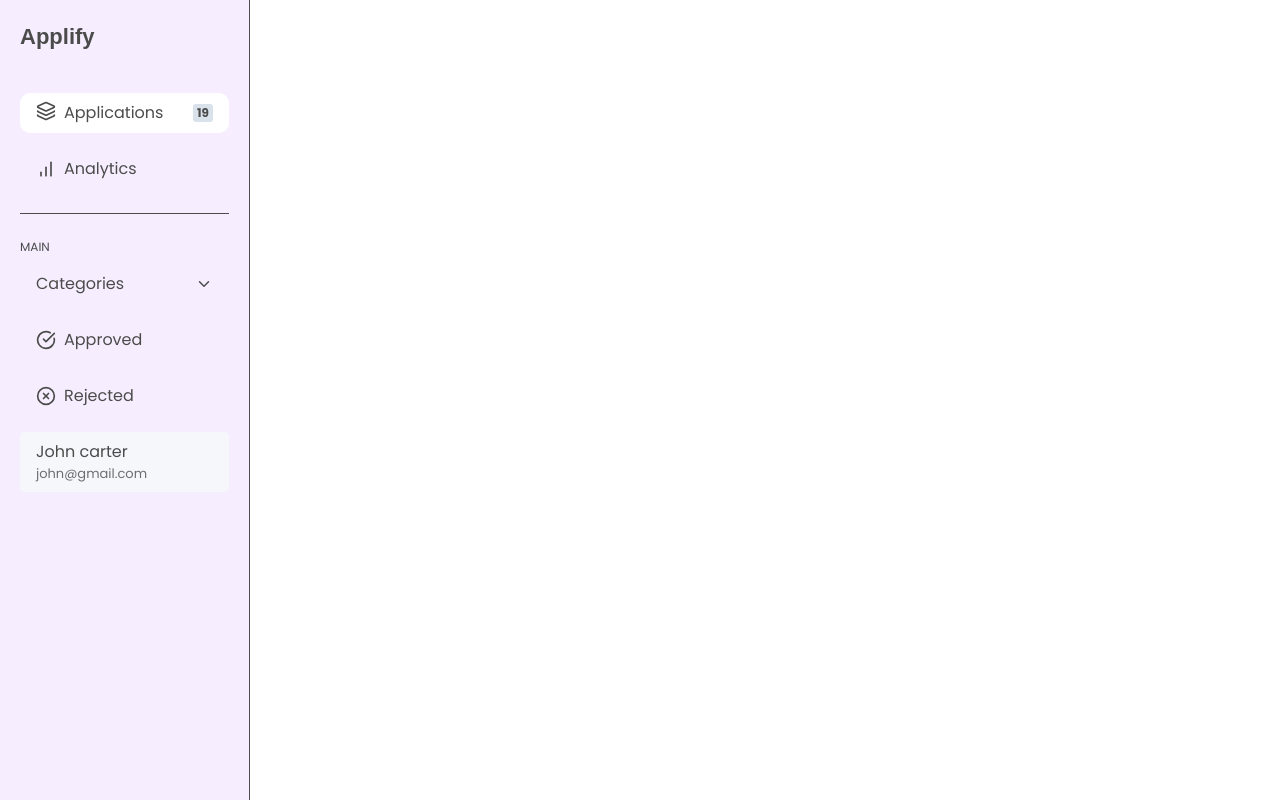
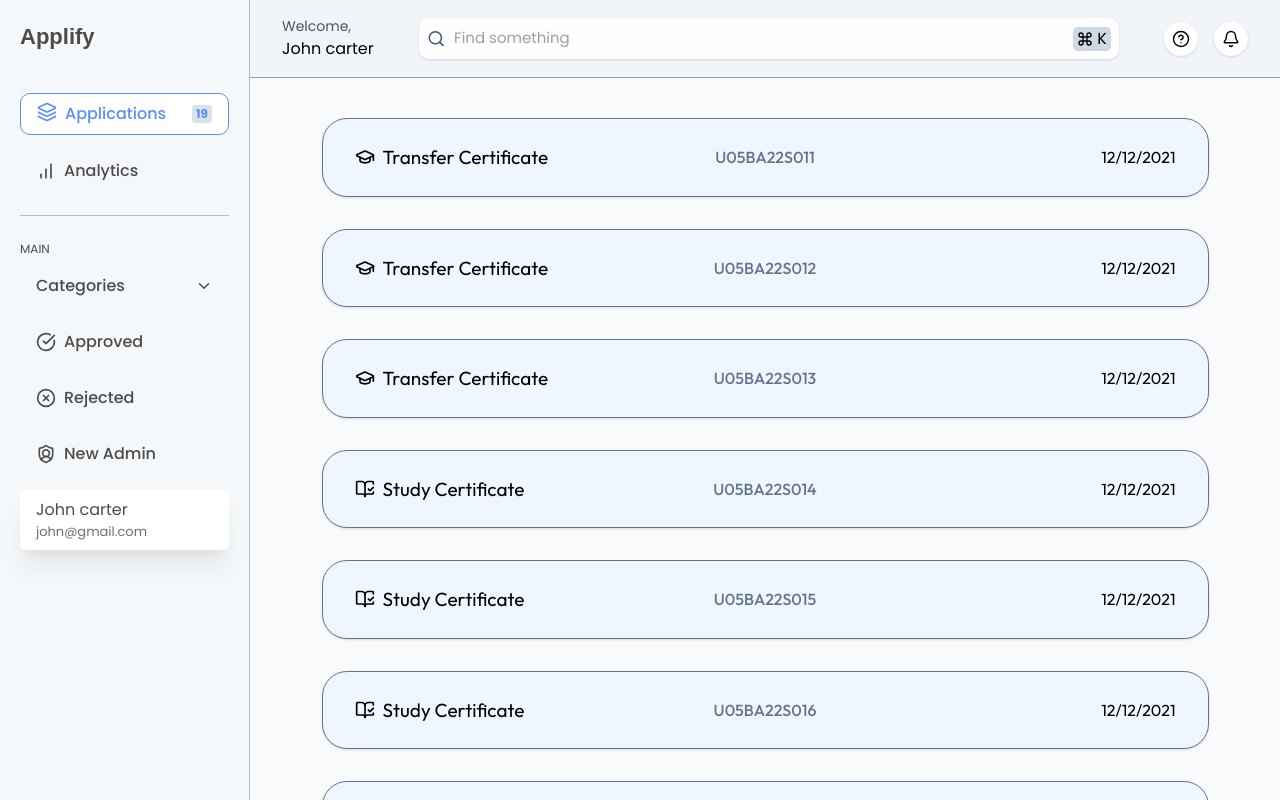
Before and after one commit to vikas-viki/formforge, a Next.js app: page /dashboard in a window 1280 px wide. Built offline with nearby package versions, Linux system fonts and the light colour scheme; a web font is replaced by a local one.

Commit message:
created application tab

```diff
--- a/app/(pages)/dashboard/page.tsx
+++ b/app/(pages)/dashboard/page.tsx
@@ -1,10 +1,44 @@
+"use client";
+import Applications from "@/app/components/Applications";
 import Sidebar from "@/app/components/Sidebar";
 import { poppins } from "@/app/library/font";
+import { sidebarTabs } from "@/app/library/types";
+import { Bell, CircleHelp, Command, Search } from "lucide-react";
+import { useSearchParams } from "next/navigation";
+import { useState } from "react";
 
 export default function Dashboard() {
+    const [activeTab, setActiveTab] = useState(sidebarTabs.APPLICATIONS as number);
+
     return (
-        <div className={`flex w-full h-full min-h-[100vh] ${poppins.className}`}>
-            <Sidebar />
+        <div className={`flex w-full h-screen overflow-hidden ${poppins.className}`}>
+            <Sidebar activeTab={activeTab} setActiveTab={setActiveTab} />
+            <div className="flex flex-col w-full h-full">
+                <div className="w-full h-max flex justify-between items-center px-8 py-4 border-b border-slate-400 bg-slate-100">
+                    <div className="flex flex-col h-full w-max">
+                        <span className="text-[14px] text-slate-600">
+                            Welcome,
+                        </span>
+                        <span className="text-[16px] font-regular">
+                            John carter
+                        </span>
+                    </div>
+                    <div className="flex justify-between items-center w-full max-w-[700px] bg-white/90 shadow-sm p-2 rounded-[10px]">
+                        <div className="flex justify-center gap-2 items-center w-full">
+                            <Search strokeWidth={2} className="text-slate-600" size={19} />
+                            <input type="text" placeholder="Find something" className="text-[15px] w-full border-none outline-none p-[1px] text-slate-700" />
+                        </div>
+                        <span className="flex justify-center items-center bg-slate-300/90 px-1 rounded-[5px] gap-1"><Command size={16} /> K</span>
+                    </div>
+                    <div className="flex gap-4">
+                        <span className="p-2 rounded-[50%] bg-white shadow-sm"><CircleHelp size={18} /></span>
+                        <span className="p-2 rounded-[50%] bg-white shadow-sm"><Bell size={18} /></span>
+                    </div>
+                </div>
+                <div className="w-full h-full overflow-y-auto">
+                    {activeTab == sidebarTabs.APPLICATIONS && <Applications />}
+                </div>
+            </div>
         </div>
     )
 }
--- /dev/null
+++ b/app/components/Applications.tsx
@@ -0,0 +1,163 @@
+"use client";
+import { BookOpenCheck, ChevronLeft, ChevronRight, Filter, GraduationCap, Utensils } from "lucide-react";
+import { outfit } from "../library/font";
+import { SyntheticEvent, useRef, useState } from "react";
+import { ApplicationType } from "../library/types";
+
+const _applications = [
+    {
+        name: "Transfer Certificate",
+        date: "12/12/2021",
+        type: ApplicationType.TransferCertificate,
+        rollNo: "U05BA22S011"
+    },
+    {
+        name: "Transfer Certificate",
+        date: "12/12/2021",
+        type: ApplicationType.TransferCertificate,
+        rollNo: "U05BA22S012"
+    },
+    {
+        name: "Transfer Certificate",
+        date: "12/12/2021",
+        type: ApplicationType.TransferCertificate,
+        rollNo: "U05BA22S013"
+    },
+    {
+        name: "Study Certificate",
+        date: "12/12/2021",
+        type: ApplicationType.StudyCertificate,
+        rollNo: "U05BA22S014"
+    },
+    {
+        name: "Study Certificate",
+        date: "12/12/2021",
+        type: ApplicationType.StudyCertificate,
+        rollNo: "U05BA22S015"
+    },
+    {
+        name: "Study Certificate",
+        date: "12/12/2021",
+        type: ApplicationType.StudyCertificate,
+        rollNo: "U05BA22S016"
+    },
+    {
+        name: "Mid Day Meal",
+        date: "12/12/2021",
+        type: ApplicationType.MidDayMeal,
+        rollNo: "U05BA22S017"
+    },
+    {
+        name: "Mid Day Meal",
+        date: "12/12/2021",
+        type: ApplicationType.MidDayMeal,
+        rollNo: "U05BA22S018"
+    },
+    {
+        name: "Transfer Certificate",
+        date: "12/12/2021",
+        type: ApplicationType.TransferCertificate,
+        rollNo: "U05BA22S019"
+    },
+    {
+        name: "Transfer Certificate",
+        date: "12/12/2021",
+        type: ApplicationType.TransferCertificate,
+        rollNo: "U05BA22S0110"
+    },
+    {
+        name: "Transfer Certificate",
+        date: "12/12/2021",
+        type: ApplicationType.TransferCertificate,
+        rollNo: "U05BA22S0111"
+    },
+    {
+        name: "Study Certificate",
+        date: "12/12/2021",
+        type: ApplicationType.StudyCertificate,
+        rollNo: "U05BA22S0112"
+    },
+    {
+        name: "Study Certificate",
+        date: "12/12/2021",
+        type: ApplicationType.StudyCertificate,
+        rollNo: "U05BA22S0113"
+    },
+    {
+        name: "Study Certificate",
+        date: "12/12/2021",
+        type: ApplicationType.StudyCertificate,
+        rollNo: "U05BA22S0114"
+    },
+    {
+        name: "Mid Day Meal",
+        date: "12/12/2021",
+        type: ApplicationType.MidDayMeal,
+        rollNo: "U05BA22S0115"
+    },
+    {
+        name: "Mid Day Meal",
+        date: "12/12/2021",
+        type: ApplicationType.MidDayMeal,
+        rollNo: "U05BA22S0116"
+    },
+];
+
+const Applications = () => {
+    const [currentPage, setCurrentPage] = useState(1);
+    const [filteredApplications, setFilteredApplications] = useState(_applications);
+
+    const getCurrentPageApplications = () => {
+        return filteredApplications.slice((currentPage - 1) * 10, currentPage * 10);
+    }
+
+    return (
+        <div className={`main relative w-full flex-col flex justify-start items-center  bg-slate-50  select-none ${outfit.className}`}>
+            <div className="flex flex-col w-[90%] my-10 mt-5 h-full gap-8 p-5">
+                {getCurrentPageApplications().map((ele, i) => (
+                    <ApplicationCard key={i} ele={ele} />
+                ))}
+            </div>
+            <div className="w-[90%] flex justify-between h-max px-5 pb-10">
+                <button
+                    className={`self-left cursor-pointer hover:bg-blue-200 rounded-[30px] flex justify-between items-center w-max px-4 py-2 hover:scale-x-[1.1] border relative transition-all duration-300 ${currentPage == 1 ? 'opacity-0 pointer-events-none' : ''}`}
+                    onClick={() => {
+                        if (currentPage > 1) {
+                            setCurrentPage(prev => prev - 1);
+                        }
+                    }}
+                >
+                    <ChevronLeft size={19} />
+                    Previous
+                </button>
+                <button
+                    className={`self-right cursor-pointer hover:bg-blue-200 rounded-[30px] flex justify-between items-center w-max px-4 py-2 hover:scale-x-[1.1] border relative transition-all duration-300 ${currentPage >= Math.ceil(filteredApplications.length / 10) ? 'opacity-0 pointer-events-none' : ''}`}
+                    onClick={() => {
+                        if (currentPage < Math.ceil(filteredApplications.length / 10)) {
+                            setCurrentPage(prev => prev + 1);
+                        }
+                    }}
+                >
+                    Next
+                    <ChevronRight size={19} />
+                </button>
+            </div>
+        </div >
+    )
+};
+
+const ApplicationCard: React.FC<{ ele: any }> = ({ ele }) => {
+    return (
+        <div className="border-[0.1px] border-slate-500 outline-none flex w-full h-max py-6 px-8 gap-5 bg-blue-50 rounded-[25px] justify-center items-center cursor-pointer hover:scale-[1.015] transition-all duration-300 shadow-sm hover:shadow-lg">
+            <span className="text-[19px] flex gap-2 items-center w-[40%]">
+                {ele.type == ApplicationType.TransferCertificate && <GraduationCap size={20} />}
+                {ele.type == ApplicationType.MidDayMeal && <Utensils size={20} />}
+                {ele.type == ApplicationType.StudyCertificate && <BookOpenCheck size={20} />}
+                {ele.name}</span>
+            <span className={`self-center w-[20%] text-center font-medium text-slate-500 ${outfit.className}`}>{ele.rollNo}</span>
+            <span className="w-[40%] text-right">{ele.date}</span>
+        </div>
+    )
+}
+
+export default Applications;
--- a/app/components/Sidebar.tsx
+++ b/app/components/Sidebar.tsx
@@ -1,22 +1,21 @@
 "use client";
 
-import { BarChart, BookOpen, CheckCircle, ChevronDown, FileText, Layers, Utensils, XCircle } from "lucide-react";
+import { BarChart, BookOpen, CheckCircle, ChevronDown, FileText, Layers, ShieldUser, Utensils, XCircle } from "lucide-react";
 import { inkNut } from "../library/font";
 import { sidebarTabs } from "../library/types";
 import { ReactNode, useState } from "react";
 
-const categoriesClasses = "text-nowrap flex justify-start items-center gap-2 px-4 py-2 rounded-[10px] text-[14px] cursor-pointer hover:shadow-lg transition-all duration-300";
-const mainCategoryClasses = "flex  gap-2 w-full items-center px-4 py-2 rounded-[10px] cursor-pointer hover:shadow-lg transition-all duration-300";
+const categoriesClasses = "text-nowrap flex font-medium justify-start items-center gap-2 px-4 py-2 rounded-[10px] text-[14px] cursor-pointer hover:shadow-lg transition-all duration-200";
+const mainCategoryClasses = "flex  gap-2 w-full font-medium items-center px-4 py-2 rounded-[10px] cursor-pointer hover:shadow-lg transition-all duration-200";
 
-export default function Sidebar() {
-    const [activeTab, setActiveTab] = useState(sidebarTabs.APPLICATIONS as number);
+export default function Sidebar({ activeTab, setActiveTab }: { activeTab: number, setActiveTab: CallableFunction }) {
     const [categoriesExpanded, setCategoriesExpanded] = useState(false);
 
     return (
-        <div className="flex flex-col bg-purple-100 border-r opacity-70 min-w-[250px] min-h-[100vh] items-start p-5">
+        <div className="flex flex-col bg-slate-100 border-r border-slate-400 opacity-70 min-w-[250px] h-full min-h-[100vh] items-start p-5">
             <span className={`${inkNut.className} text-[22px] font-bold`}>Applify</span>
-            <div className="flex flex-col gap-4 border-b w-full my-6 pb-6 mt-10">
-                <span className={`block ${mainCategoryClasses} justify-between ${activeTab == sidebarTabs.APPLICATIONS && "bg-white"} `}
+            <div className="flex flex-col gap-4 border-b border-slate-400 w-full my-6 pb-6 mt-10">
+                <span className={`block ${mainCategoryClasses} justify-between ${activeTab == sidebarTabs.APPLICATIONS && "bg-white text-blue-600 border"} `}
                     onClick={() => setActiveTab(sidebarTabs.APPLICATIONS)}
                 >
                     <span className="flex gap-2"><Layers size={20} /> Applications </span>
@@ -35,7 +34,7 @@ export default function Sidebar() {
                 <div className="flex flex-col w-full h-full gap-4">
                     <div className="flex flex-col">
                         <span
-                            className={`${categoriesExpanded ? "bg-slate-100/90" : "bg-slate-100/0"} px-4 py-2 rounded-[10px] flex justify-between items-center w-full gap-2 hover:shadow-lg transition-all duration-300 cursor-pointer`}
+                            className={`${categoriesExpanded ? "bg-slate-100/90" : "bg-slate-100/0"} font-medium px-4 py-2 rounded-[10px] flex justify-between items-center w-full gap-2 hover:shadow-lg transition-all duration-300 cursor-pointer`}
                             onClick={() => {
                                 setCategoriesExpanded(prev => !prev)
                             }}
@@ -90,9 +89,16 @@ export default function Sidebar() {
                         text="Rejected"
                         icon={<XCircle size={20} />}
                     />
+                    <MainCategory
+                        activeTab={activeTab}
+                        setActiveTab={setActiveTab}
+                        tab={sidebarTabs.NEW_ADMIN}
+                        text="New Admin"
+                        icon={<ShieldUser size={20} />}
+                    />
                 </div>
             </div>
-            <div className="flex self-end flex-col  w-full h-max py-2 px-4 rounded-[5px] my-4 bg-slate-100">
+            <div className="flex  flex-col  w-full h-max py-2 px-4 rounded-[5px] my-4 bg-white shadow-xl">
                 <span>John carter</span>
                 <span className="opacity-80 text-[13px]">john@gmail.com</span>
             </div>
@@ -103,7 +109,7 @@ export default function Sidebar() {
 const SubCategory = ({ tab, activeTab, setActiveTab, text, icon }: { tab: number, activeTab: number, setActiveTab: CallableFunction, text: string, icon: ReactNode }) => {
     return (
         <span
-            className={`${activeTab == tab && "bg-white"} ${categoriesClasses}`}
+            className={`${activeTab == tab ? "bg-white text-blue-600 border" : "border-slate-400"} ${categoriesClasses}`}
             onClick={() => setActiveTab(tab)}
         >
             {icon} {text}
@@ -115,7 +121,7 @@ const SubCategory = ({ tab, activeTab, setActiveTab, text, icon }: { tab: number
 const MainCategory = ({ tab, activeTab, setActiveTab, text, icon }: { tab: number, activeTab: number, setActiveTab: CallableFunction, text: string, icon: ReactNode }) => {
     return (
         <span
-            className={`${activeTab == tab && "bg-white"}  ${mainCategoryClasses}`}
+            className={`${activeTab == tab ? "bg-white text-blue-600 border" : "border-slate-400"}  ${mainCategoryClasses}`}
             onClick={() => setActiveTab(tab)}
         >
             {icon} {text}
--- a/app/library/types.ts
+++ b/app/library/types.ts
@@ -11,7 +11,8 @@ export enum ModalInputTypes {
 export enum ApplicationType {
     TransferCertificate = "TransferCertificate",
     StudyCertificate = "StudyCertificate",
-    MidDayMeal = "MidDayMeal"
+    MidDayMeal = "MidDayMeal",
+    All = "All"
 };
 
 export enum UserType {
@@ -80,5 +81,6 @@ export enum sidebarTabs {
     MID_DAY_MEALS,
     CONDUCT_CERTIFICATE,
     APPROVED,
-    REJECTED
+    REJECTED,
+    NEW_ADMIN
 }
```
